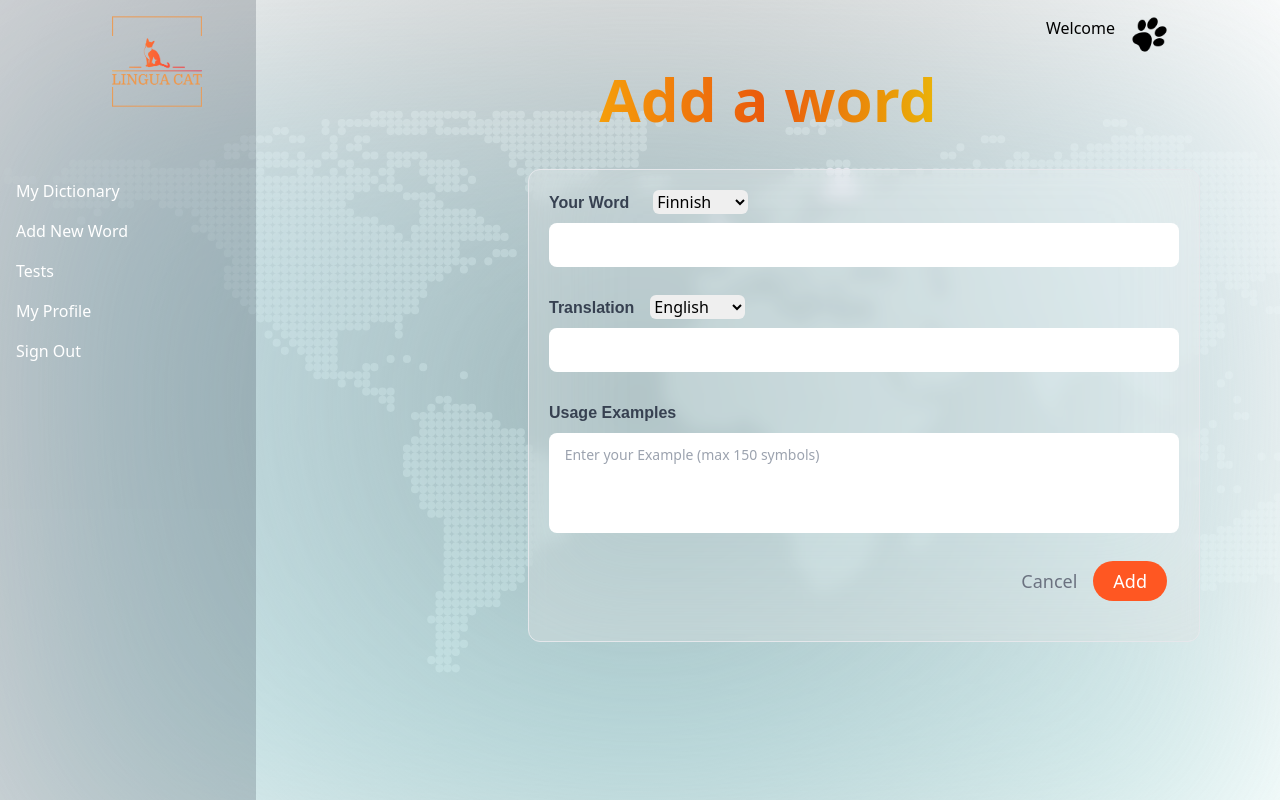
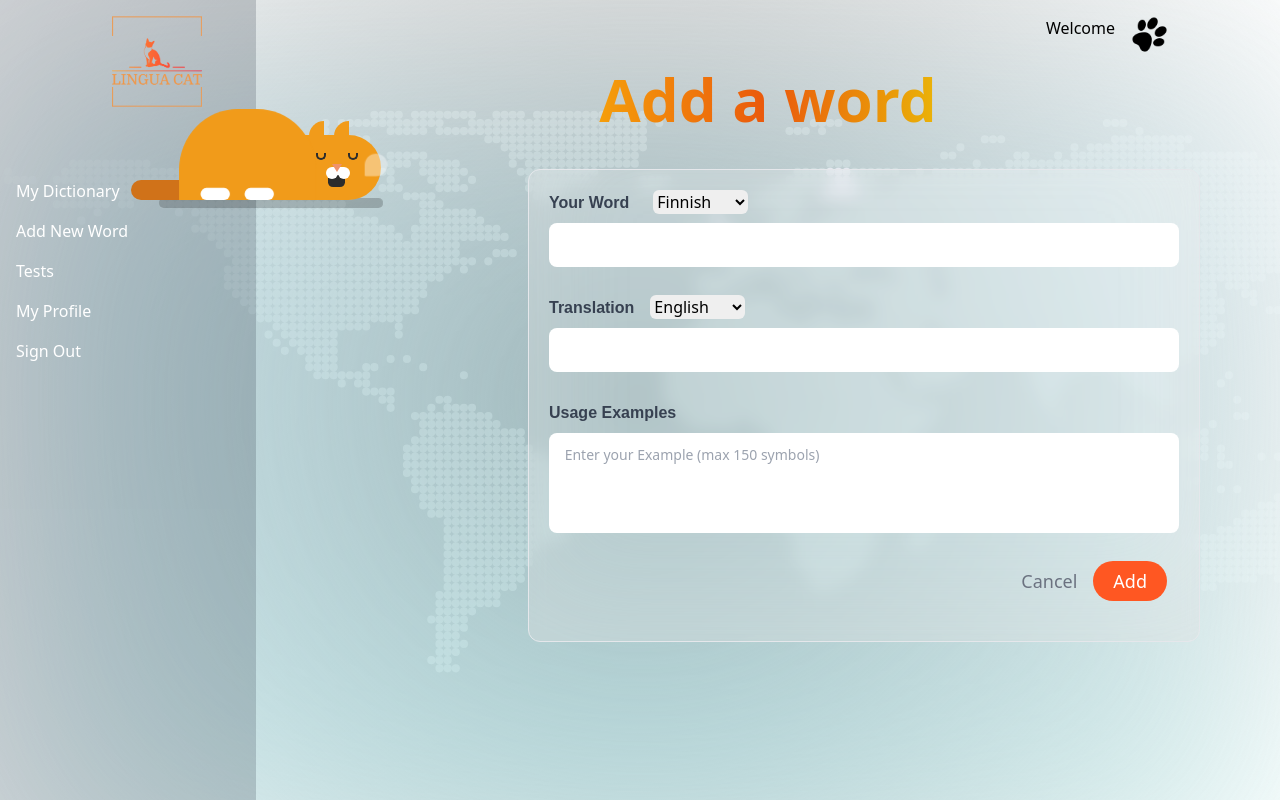
Before and after one commit to Marina-August/yarn-lingua-cat, a Next.js app: page /personal-page/add-word in a window 1280 px wide. Built offline with nearby package versions, Linux system fonts and the light colour scheme.

Commit message:
Add sleeping cat figure

```diff
--- /dev/null
+++ b/app/personal-page/add-word/cat.module.css
@@ -0,0 +1,156 @@
+
+.container {
+    height: 200px;
+    width: 350px;
+    position: absolute;
+    transform: translate(-50%, -50%);
+    left: 20%;
+    top: 20%;
+}
+.cat {
+    background-color: #f19b1a;
+    height: 65px;
+    width: 80px;
+    border-radius: 0 80px 80px 0;
+    position: absolute;
+    bottom: 60px;
+    right: 50px;
+}
+.ear {
+    height: 15px;
+    width: 15px;
+    background-color: #f19b1a;
+    position: absolute;
+    bottom: 64px;
+    left: 8px;
+    border-radius: 20px 0 0 0;
+    box-shadow: 25px 0 #f19b1a;
+}
+.eye,
+.eye:before {
+    height: 7px;
+    width: 10px;
+    border: 2px solid #2c2c2c;
+    position: absolute;
+    border-radius: 0 0 15px 15px;
+    border-top: none;
+}
+.eye {
+    top: 18px;
+    left: 15px;
+}
+.eye:before {
+    content: "";
+    left: 30px;
+}
+.nose {
+    background-color: #ffffff;
+    height: 12px;
+    width: 12px;
+    border-radius: 50%;
+    position: absolute;
+    top: 32px;
+    left: 25px;
+    box-shadow: 12px 0 #ffffff;
+}
+.nose:before {
+    content: "";
+    width: 12px;
+    height: 8px;
+    position: absolute;
+    background-color: #ffffff;
+    left: 6px;
+}
+.nose:after {
+    content: "";
+    position: absolute;
+    height: 0;
+    width: 0;
+    border-top: 8px solid #ef926b;
+    border-left: 5px solid transparent;
+    border-right: 5px solid transparent;
+    bottom: 7px;
+    left: 6px;
+}
+.mouth {
+    background-color: #2c2c2c;
+    height: 15px;
+    width: 17px;
+    position: absolute;
+    border-radius: 0 0 5px 5px;
+    top: 38px;
+    left: 27px;
+    animation: mouth-move 2s infinite;
+    transform-origin: top;
+}
+@keyframes mouth-move {
+    50% {
+        transform: scaleY(0.7);
+    }
+}
+.body {
+    background-color: #f19b1a;
+    height: 90px;
+    width: 140px;
+    position: absolute;
+    right: 65px;
+    bottom: 0;
+    border-radius: 60px 60px 0 0;
+    animation: sleep 2s infinite;
+    transform-origin: bottom right;
+}
+@keyframes sleep {
+    50% {
+        transform: scale(0.9, 1.05);
+    }
+}
+.tail {
+    background-color: #d07219;
+    height: 20px;
+    width: 100px;
+    position: absolute;
+    right: 150px;
+    bottom: 0;
+    border-radius: 20px 0 0 20px;
+}
+.body:before {
+    content: "";
+    position: absolute;
+    background-color: #ffffff;
+    height: 12px;
+    width: 30px;
+    border-radius: 6px;
+    bottom: 0;
+    left: 22px;
+    box-shadow: 45px 0 #ffffff;
+}
+.bubble {
+    height: 20px;
+    width: 20px;
+    background-color: rgba(255, 255, 255, 0.4);
+    position: absolute;
+    left: 65px;
+    top: 20px;
+    border-radius: 50px 50px 50px 5px;
+    animation: bubble-scale 2s infinite;
+}
+@keyframes bubble-scale {
+    50% {
+        transform: scale(1.6);
+    }
+}
+.shadow {
+    height: 10px;
+    width: 240px;
+    background-color: rgba(0, 0, 0, 0.2);
+    border-radius: 10px;
+    position: absolute;
+    bottom: 52px;
+    left: 70px;
+    animation: shadow 2s infinite;
+}
+@keyframes shadow {
+    50% {
+        transform: scaleX(0.7);
+    }
+}
--- a/app/personal-page/add-word/page.jsx
+++ b/app/personal-page/add-word/page.jsx
@@ -1,10 +1,9 @@
 "use client";
 
-import { useRouter } from "next/navigation";
 import Form from "@/components/Form";
+import classes from './cat.module.css'
 
 const AddWord =()=>{
-    const router = useRouter();
 
     const addWord = async (word)=>{
         console.log("page", word)
@@ -30,7 +29,21 @@ const AddWord =()=>{
     }
 
     return (
+        <>
+         <div className={classes.container}>
+            <div className={classes.shadow}></div>
+            <div className={classes.cat}>
+                <div className={classes.ear}></div>
+                <div className={classes.eye}></div>
+                <div className={classes.mouth}></div>
+                <div className={classes.nose}></div>
+                <div className={classes.tail}></div>
+                <div className={classes.body}></div>
+                <div className={classes.bubble}></div>
+            </div>
+        </div>
         <Form type="Add" onWordHandler={addWord}/>
+         </>
     )
 }
 
```
